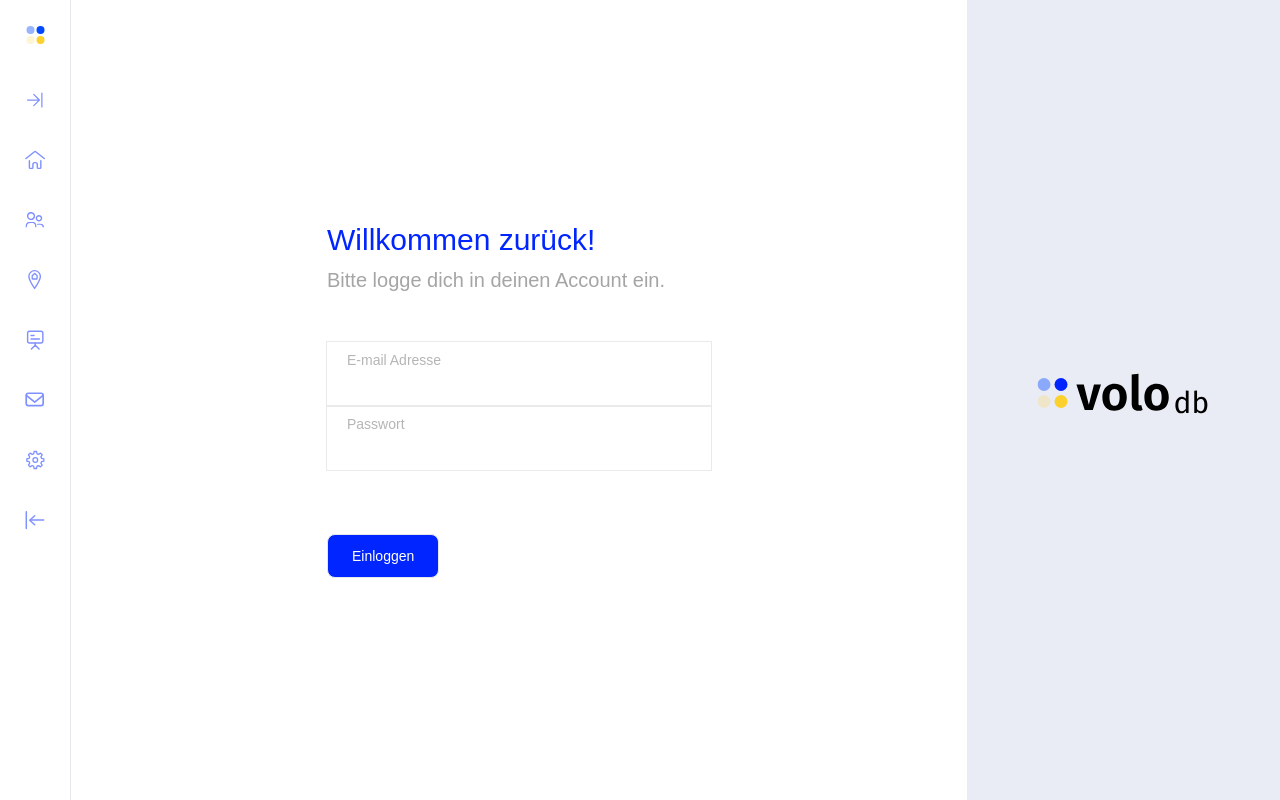
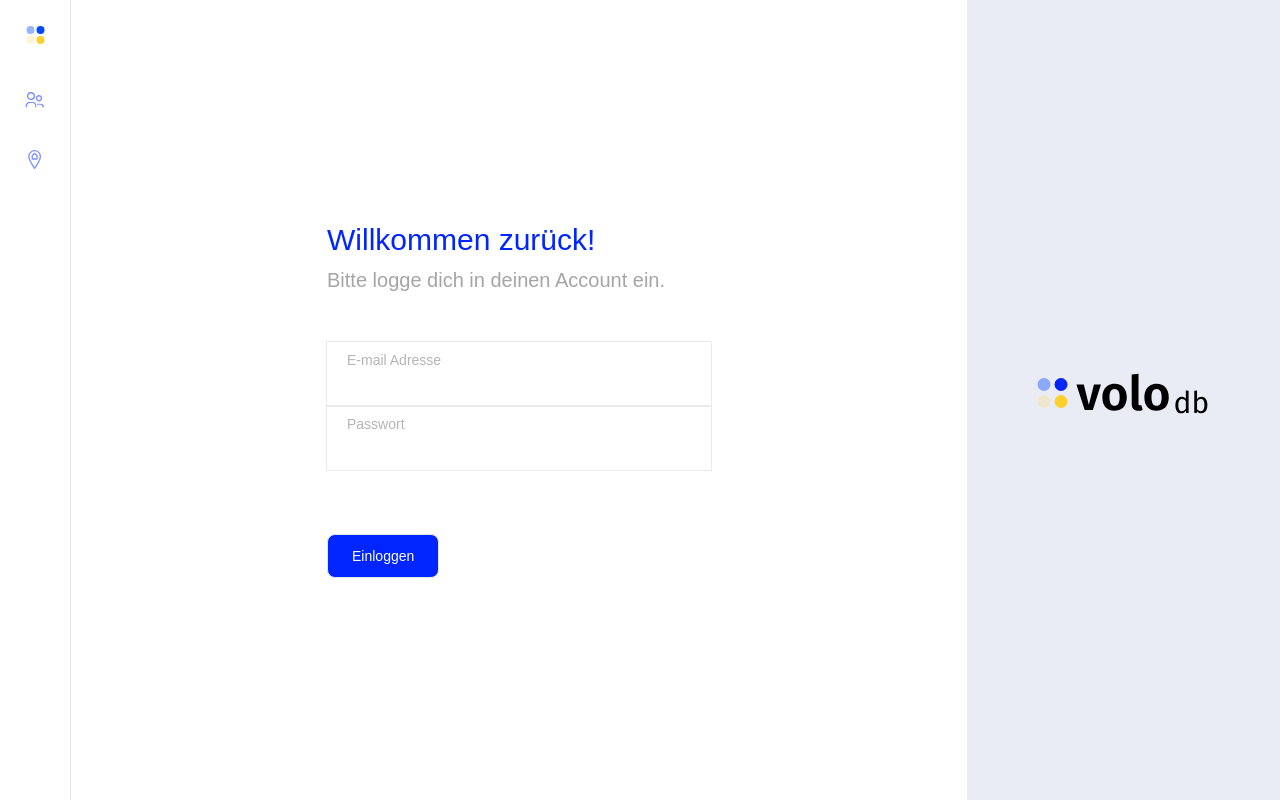
Before and after one commit to volo-db/volodb-frontend, a Vue app: page /login in a window 1280 px wide. Built offline with nearby package versions, Linux system fonts and the light colour scheme; a web font is replaced by a local one.

Commit message:
add visibility to NavBarButtons depending on their implementation

```diff
--- a/src/components/NavigationBar.vue
+++ b/src/components/NavigationBar.vue
@@ -4,25 +4,23 @@
       <img :src="smallVolodbLogo" alt="volodb-logo" />
     </div>
     <div>
-      <NavBarButton type="login" />
-      <NavBarButton type="dashboard" :active="$route.name == ''" />
+      <NavBarButton type="login" v-if="false" />
+      <NavBarButton type="dashboard" v-if="false" />
       <NavBarButton
         type="volunteers"
         @click="goToVolunteersView()"
         :active="$route.name == 'VolunteersView'"
-        class="hover:bg-vologray-100"
       />
       <NavBarButton
         type="projects"
         @click="goToProjectsView()"
         :active="$route.name == 'ProjectsView'"
-        class="hover:bg-vologray-100"
       />
-      <NavBarButton type="seminars" />
-      <NavBarButton type="mail" />
-      <NavBarButton type="settings" />
-      <NavBarButton type="logout" />
+      <NavBarButton type="seminars" v-if="false" />
+      <NavBarButton type="mail" v-if="false" />
+      <NavBarButton type="settings" v-if="false" />
       <NavBarButton type="user-button" />
+      <NavBarButton type="logout" v-if="false" />
     </div>
   </div>
 </template>
```
